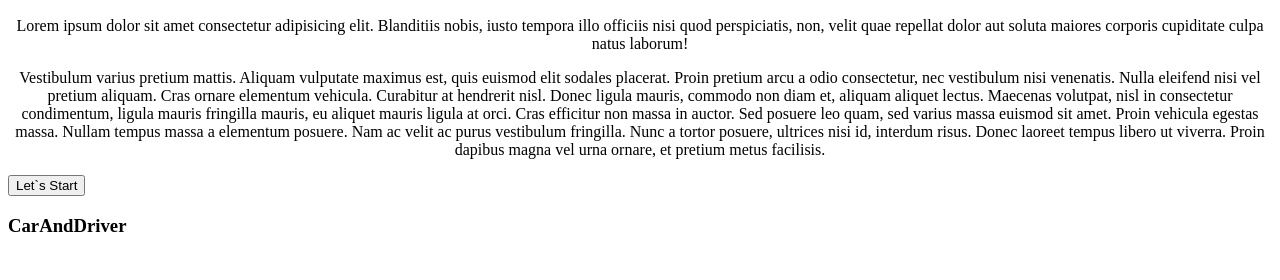
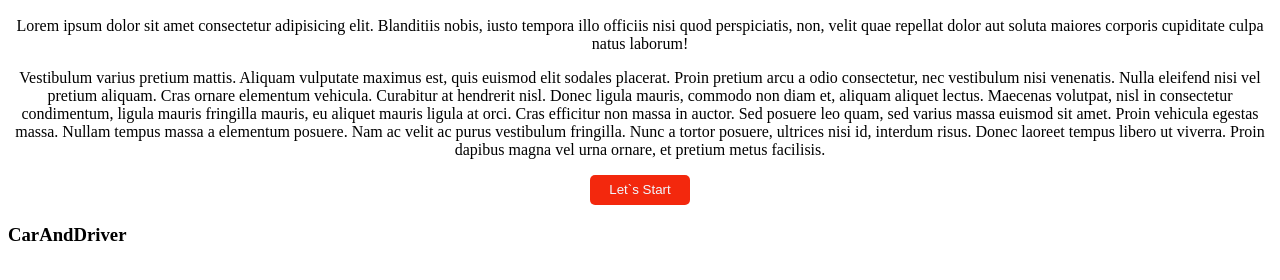
Before and after one commit to BormanV/learning, a plain HTML site: page dan-it/lesson-1/lesson-2/L2HM/hw.html in a window 1280 px wide. Shown: the part 404-684 px from the top of the page. Drawn offline with Linux system fonts and the light colour scheme.

Commit message:
modified:   dan-it/lesson-1/lesson-2/L2HM/hm.css 	modified:   dan-it/lesson-1/lesson-2/L2HM/hw.html

```diff
--- a/dan-it/lesson-1/lesson-2/L2HM/hm.css
+++ b/dan-it/lesson-1/lesson-2/L2HM/hm.css
@@ -27,18 +27,30 @@
     padding: 14px 16px;
     text-decoration: none;
   }
+
 h2{
     text-align: center;
 }
+
 p{
     text-align: center;
 }
 
-.button{
+.btn{
+    display: flex;
     justify-content: center;
-
+    }
+button{
+    background-color: rgba(243, 34, 7, 0.973);
+    color: aliceblue;
+    border: none;
+    width: 100px;
+    height: 30px;
+    border-radius: 5px;
+    cursor: pointer;
+    transition: .7s;
 }
-
-.button{
-    color: brown;
+button:hover{
+    background-color: rgb(216, 8, 8);
+    transition: .5s;
 }
--- a/dan-it/lesson-1/lesson-2/L2HM/hw.html
+++ b/dan-it/lesson-1/lesson-2/L2HM/hw.html
@@ -30,8 +30,10 @@
         <p>Lorem ipsum dolor sit amet consectetur adipisicing elit. Blanditiis nobis, iusto tempora illo officiis nisi quod perspiciatis, non, velit quae repellat dolor aut soluta maiores corporis cupiditate culpa natus laborum!</p>
 
         <p>Vestibulum varius pretium mattis. Aliquam vulputate maximus est, quis euismod elit sodales placerat. Proin pretium arcu a odio consectetur, nec vestibulum nisi venenatis. Nulla eleifend nisi vel pretium aliquam. Cras ornare elementum vehicula. Curabitur at hendrerit nisl. Donec ligula mauris, commodo non diam et, aliquam aliquet lectus. Maecenas volutpat, nisl in consectetur condimentum, ligula mauris fringilla mauris, eu aliquet mauris ligula at orci. Cras efficitur non massa in auctor. Sed posuere leo quam, sed varius massa euismod sit amet. Proin vehicula egestas massa. Nullam tempus massa a elementum posuere. Nam ac velit ac purus vestibulum fringilla. Nunc a tortor posuere, ultrices nisi id, interdum risus. Donec laoreet tempus libero ut viverra. Proin dapibus magna vel urna ornare, et pretium metus facilisis. </p>
-        <div class="button">
-        <button type="button">Let`s Start</button>
+        <div class="btn">
+
+        <button type="button" >Let`s Start</button>
+
         </div>
     </main>
     <footer>
```
